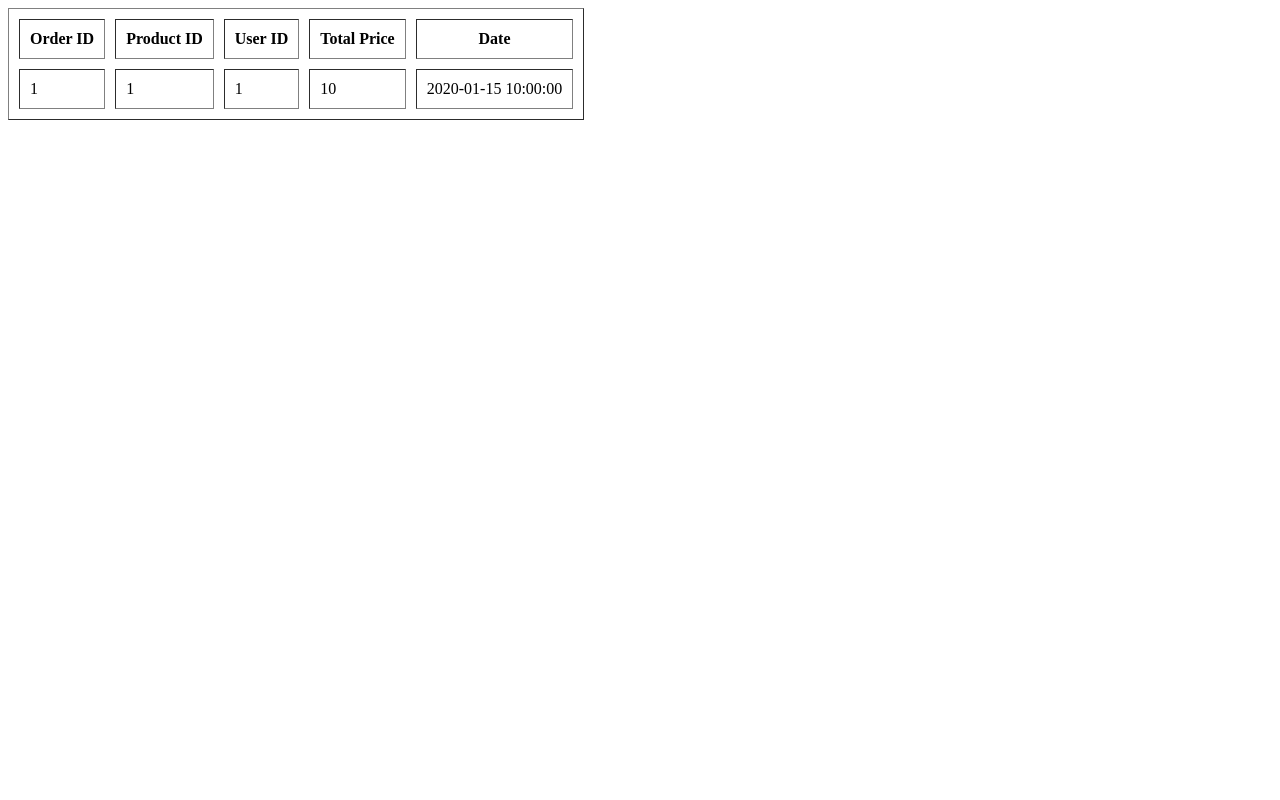
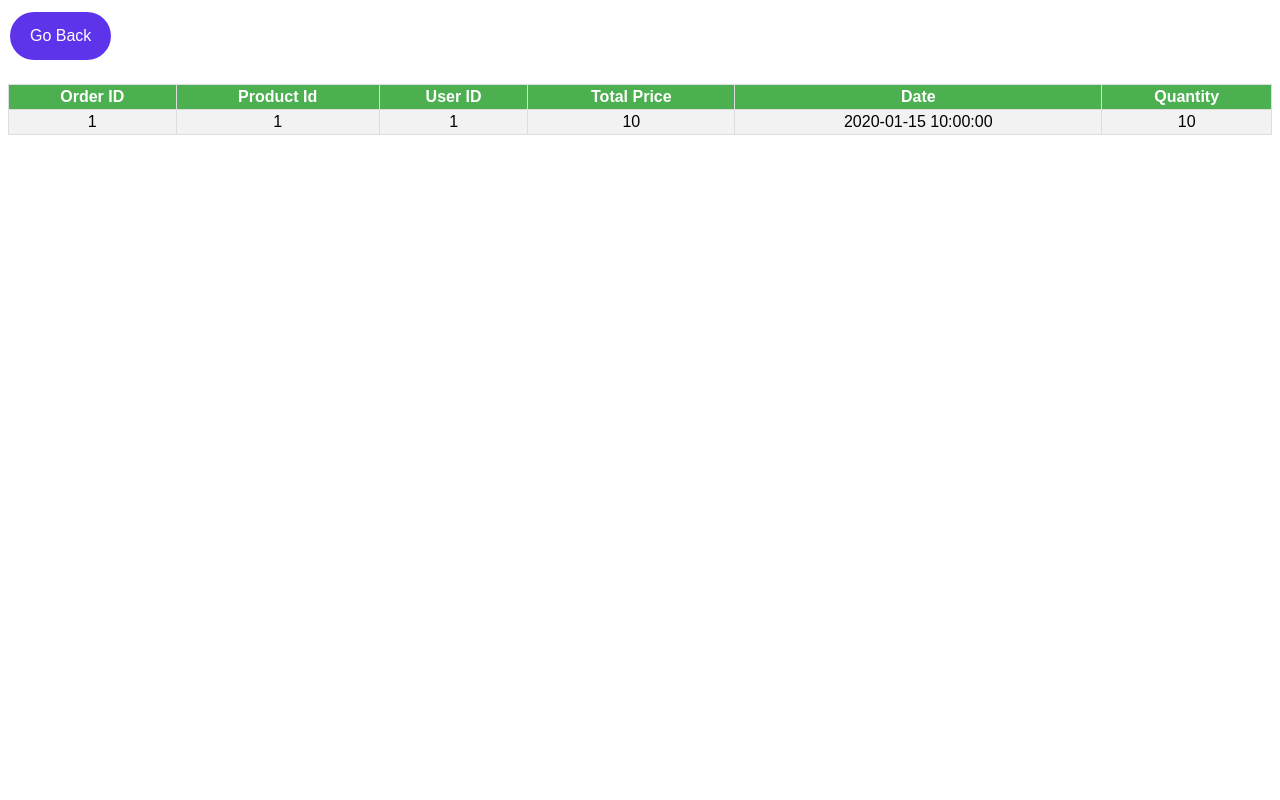
Before and after one commit to AayuStha/project-ecommerce, a PHP site: page /backend/order.php in a window 1280 px wide. Run offline with PHP 8.4, Linux system fonts and the light colour scheme; tables that the repository leaves empty or names only in its code hold one stand-in row (values such as "Sample post").

Commit message:
added quantity in orders

```diff
--- a/backend/order.php
+++ b/backend/order.php
@@ -1,26 +1,80 @@
+<!DOCTYPE html>
+<html>
+<head>
+    <style>
+        body {
+            font-family: Arial, sans-serif;
+        }
+        table {
+            width: 100%;
+            border-collapse: collapse;
+            margin: 20px 0;
+        }
+        th, td {
+            border: 1px solid #ddd;
+            padding: 3px;
+            margin: 15px 0;
+            text-align: center;
+        }
+        th {
+            background-color: #4CAF50;
+            color: white;
+        }
+        tr:nth-child(even) {
+            background-color: #f2f2f2;
+        }
+        .back-button {
+            background-color: #5e34eb;
+            border: none;
+            color: white;
+            padding: 15px 20px;
+            text-align: center;
+            border-radius: 30px;
+            text-decoration: none;
+            display: inline-block;
+            font-size: 16px;
+            margin: 4px 2px;
+            cursor: pointer;
+        }
+    </style>
+</head>
+<body>
+<a href="javascript:history.back()" class="back-button">Go Back</a>
+
 <?php
-// Include your database connection file
+    session_start();
+    $quantity = isset($_SESSION['quantity']) ? $_SESSION['quantity'] : 0;
     include '../config.php';
     $mysqli = new mysqli($servername, $username, $password, $database);
 
     if ($mysqli->connect_error) {
         die("Connection failed: " . $mysqli->connect_error);
     }
-// Prepare and execute the statement
+
+    $query = "SELECT id FROM products";
+    $stm = $mysqli->prepare($query);
+    $stm->execute();
+
+    // Get the result of the query
+    $result = $stm->get_result();
+
+    // Fetch all product_ids and store them in an array
+    $product_id = array();
+    while ($row = $result->fetch_assoc()) {
+        $product_ids[] = $row['id'];
+    }
+
     $stmt = $mysqli->prepare("SELECT * FROM orders");
     $stmt->execute();
 
-// Get the result
     $result = $stmt->get_result();
 
-// Check if there are any orders
     if ($result->num_rows > 0) {
-    echo "<table border=1 cellspacing=10 cellpadding=10>";
-    echo "<tr><th>Order ID</th><th>Product ID</th><th>User ID</th><th>Total Price</th><th>Date</th></tr>";
+        echo "<table>";
+        echo "<tr><th>Order ID</th><th>Product Id</th><th>User ID</th><th>Total Price</th><th>Date</th><th>Quantity</th></tr>";
 
-    // Output data of each order
         while($row = $result->fetch_assoc()) {
-        echo "<tr><td>" . $row["id"] . "</td><td>" . $row["id"] . "</td><td>" . $row["user_id"] . "</td><td>" . $row["price"] . "</td><td>" . $row["order_date"] . "</td></tr>";
+            echo "<tr><td>" . $row["id"] . "</td><td>" . $row["product_id"] . "</td><td>" . $row["user_id"] . "</td><td>" . $row["price"] . "</td><td>" . $row["order_date"] . "</td><td>" . $row["quantity"] . "</td></tr>";
         }
 
         echo "</table>";
@@ -30,3 +84,5 @@ if ($result->num_rows > 0) {
 
     $mysqli->close();
 ?>
+</body>
+</html>
--- a/cart/checkout.php
+++ b/cart/checkout.php
@@ -157,6 +157,8 @@
         <input type="text" id="address" name="address" required> <br>
         <label for="landmark">Landmark:</label>
         <input type="text" id="landmark" name="landmark"> <br>
+        <label for="quantity">Quantity:</label>
+        <input type="text" name="quantity" value="<?php echo array_sum(array_column($_SESSION['cart'], 'quantity')); ?>" readonly> <br>
         <label for="total_price">Total Price:</label>
         <input type="text" name="total_price" value="<?php echo $totalPrice; ?>" readonly> <br> <br>
         <h1>Please select your payment method</h1>
--- a/cart/orders.php
+++ b/cart/orders.php
@@ -23,6 +23,7 @@ if ($_SERVER["REQUEST_METHOD"] == "POST") {
     $landmark = $_POST['landmark'];
     $price = $_POST['total_price'];
     $payment = $_POST['payment'];
+    $totalQuantity = array_sum(array_column($_SESSION['cart'], 'quantity'));
 
     $conn = new mysqli($servername, $username, $password, $database);
 
@@ -30,10 +31,11 @@ if ($_SERVER["REQUEST_METHOD"] == "POST") {
         die("Connection failed: " . $conn->connect_error);
     }
 
+
     // Insert the order into the database
-    $query = "INSERT INTO orders (user_id, email, contact, city, address, landmark, price, payment) VALUES (?, ?, ?, ?, ?, ?, ?, ?)";
+    $query = "INSERT INTO orders (user_id, product_id, email, contact, city, address, landmark, quantity, price, payment) VALUES (?, ?, ?, ?, ?, ?, ?, ?, ?, ?)";
     $stmt = $conn->prepare($query);
-    $stmt->bind_param("isssssss", $_SESSION['user_id'], $email, $contact, $city, $address, $landmark, $price, $payment);
+    $stmt->bind_param("iisssssiss", $_SESSION['user_id'], $product_id, $email, $contact, $city, $address, $landmark, $totalQuantity, $price, $payment);
     $stmt->execute();
 
     // Get the ID of the last inserted order
```
Lines whose indentation alone changed are shown as unchanged.
